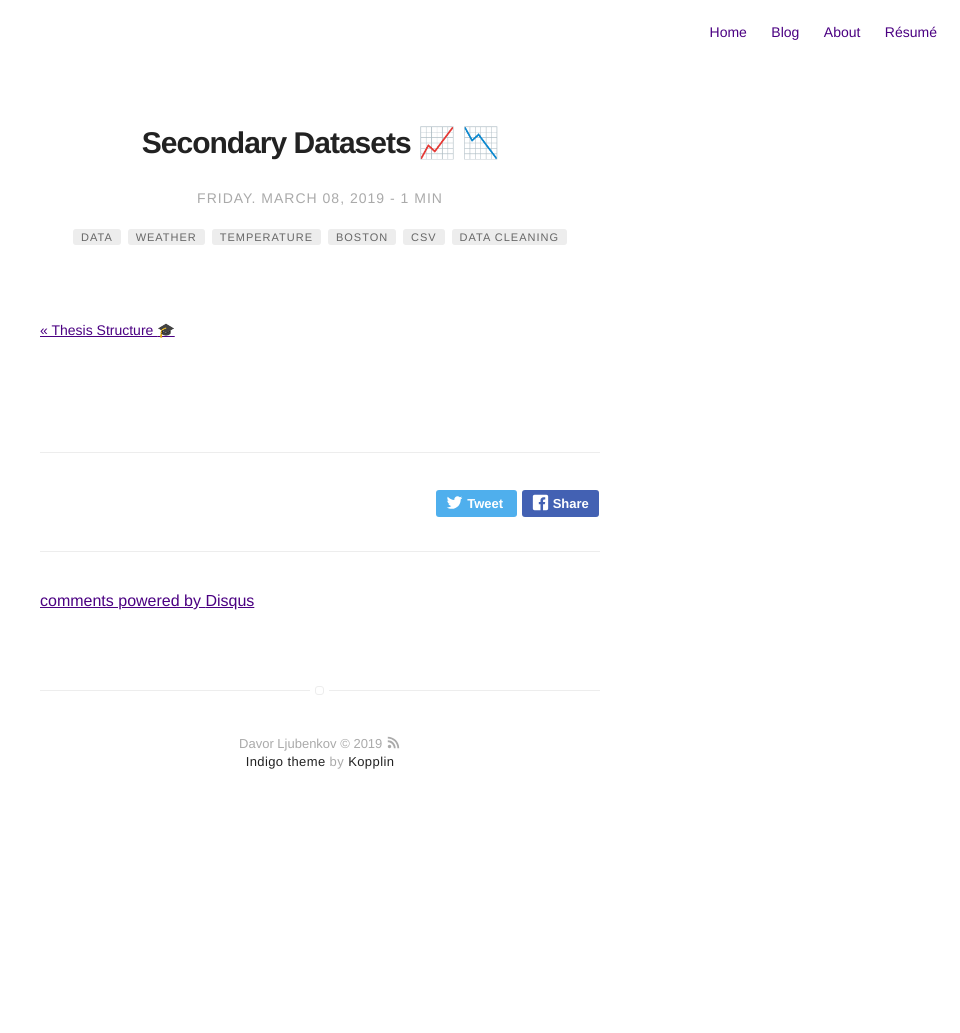
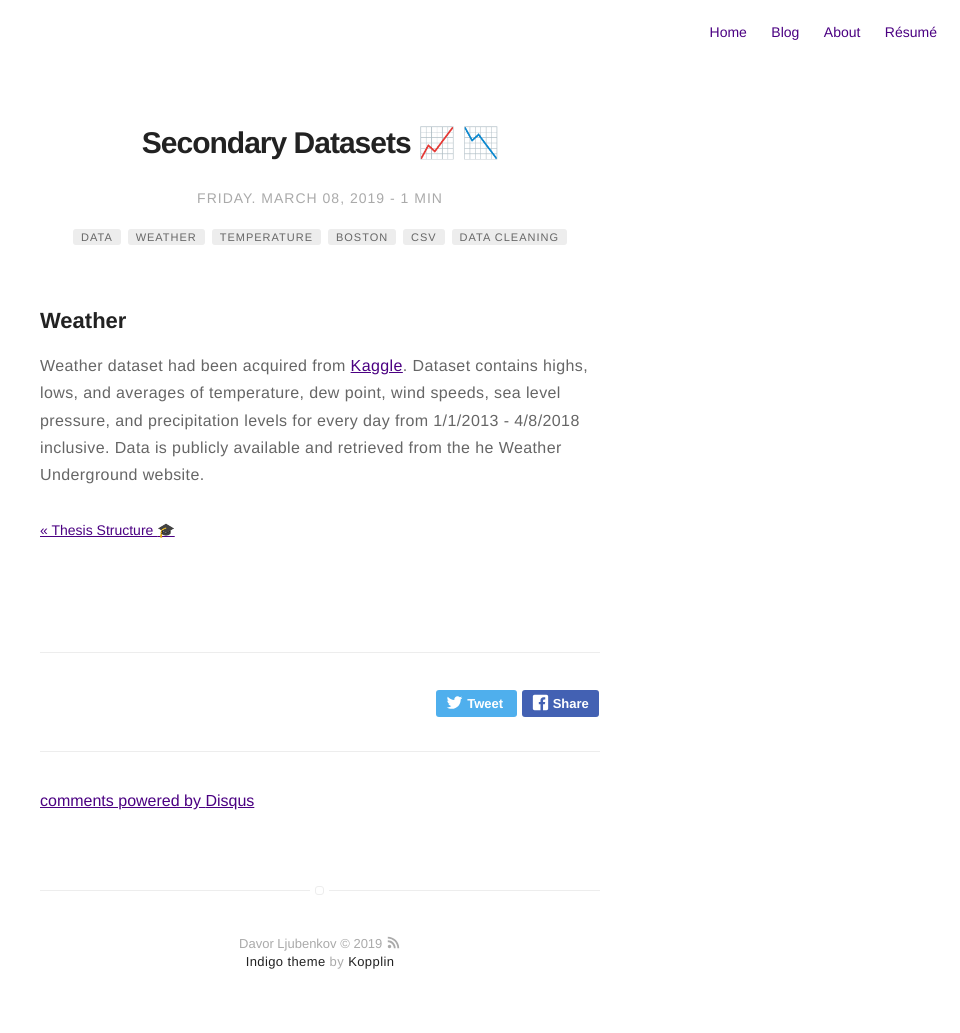
Before and after one commit to dljubenk/dljubenk.github.io, a Jekyll site: the page built from _posts/2019-03-08-secondary-datasets.markdown, in a window 1280 px wide. Shown: the whole page, without its empty margins (320-1280 px from the left). Built offline with Jekyll 4.4.1, drawn with Linux system fonts in a browser that asks for light colours; emoji names are drawn with the system emoji font; comment, search, counter and statistics services are not loaded; before the commit the page ends 900 px from its top, so only the background shows below that.

Commit message:
Update 2019-03-08-secondary-datasets.markdown

```diff
--- a/_posts/2019-03-08-secondary-datasets.markdown
+++ b/_posts/2019-03-08-secondary-datasets.markdown
@@ -18,3 +18,7 @@ jemoji: '<img class="emoji" title=":chart_with_upwards_trend:" alt=":chart_with_
 jemoji: '<img class="emoji" title=":chart_with_downwards_trend:" alt=":chart_with_downwards_trend:" src="https://assets.github.com/images/icons/emoji/unicode/1f4c9.png" height="20" width="20" align="absmiddle">'
 
 ---
+
+## Weather
+
+Weather dataset had been acquired from [Kaggle](https://www.kaggle.com/jqpeng/boston-weather-data-jan-2013-apr-2018). Dataset contains highs, lows, and averages of temperature, dew point, wind speeds, sea level pressure, and precipitation levels for every day from 1/1/2013 - 4/8/2018 inclusive. Data is publicly available and retrieved from the he Weather Underground website.
```
